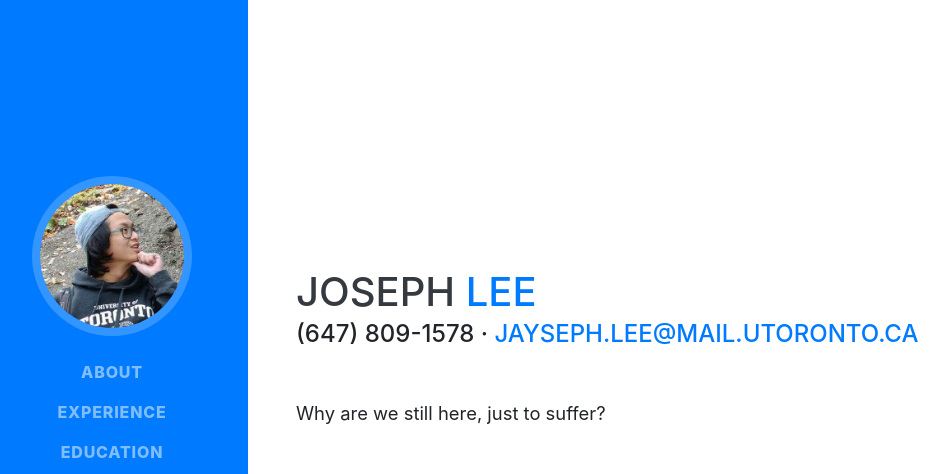
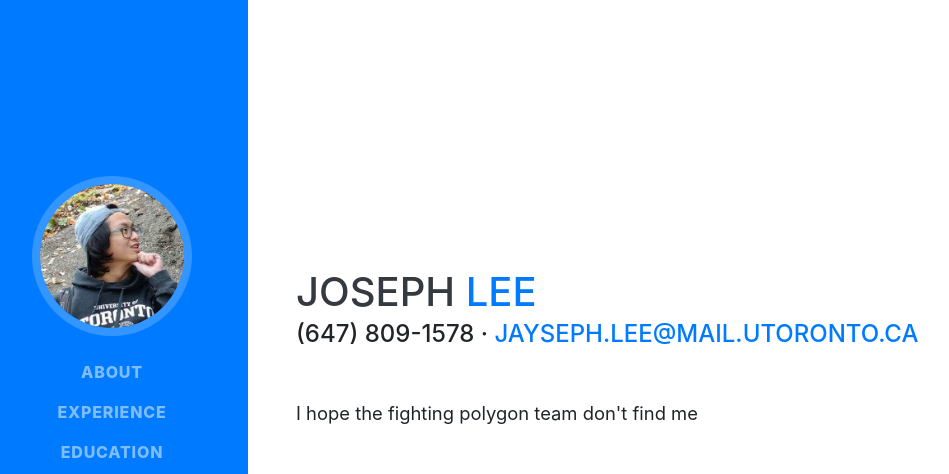
Before and after one commit to jmflee/website, a React app: page static-content/index.html in a window 1280 px wide. Shown: the top 474 px of the page, without its empty margins (24-973 px from the left). Built offline with nearby package versions, Linux system fonts and the light colour scheme; a web font is replaced by a local one.

Commit message:
Fighting polygon teams

```diff
--- a/static-content/index.html
+++ b/static-content/index.html
@@ -73,7 +73,7 @@
         <div class="subheading mb-5">(647) 809-1578 ·
           <a href="mailto:jayseph.lee@mail.utoronto.ca">jayseph.lee@mail.utoronto.ca</a>
         </div>
-        <p class="lead mb-5">Why are we still here, just to suffer?</p>
+        <p class="lead mb-5">I hope the fighting polygon team don't find me</p>
         <div class="social-icons">
           <a href="https://www.linkedin.com/in/jayhochuenglee">
             <i class="fab fa-linkedin-in"></i>
```
